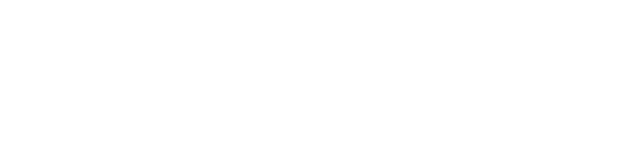
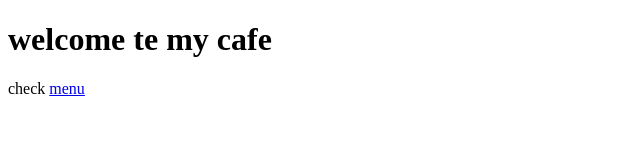
Before and after one commit to TRHere/sseng, a plain HTML site: page index.html in a window 1280 px wide. Shown: the whole page, without its empty margins (0-640 px from the left). Drawn offline with Linux system fonts and the light colour scheme.

Commit message:
added menu

```diff
--- a/index.html
+++ b/index.html
@@ -6,6 +6,7 @@
     <title>my cafeteria</title>
 </head>
 <body>
-
+    <h1>welcome te my cafe</h1>
+    <p>check <a href="menu.html">menu</a></p>
 </body>
 </html>
```
Also changed, not shown: images/IMG_20210112_154525.jpg (added), menu.html (added), 1 other file.
